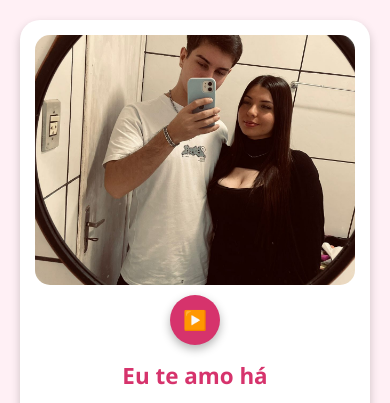
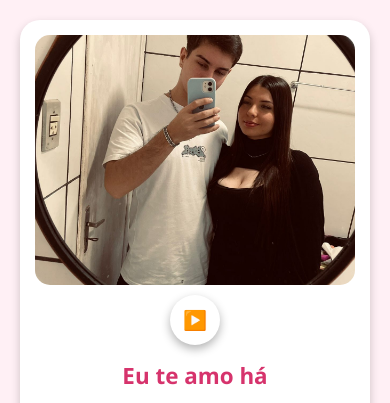
Before and after one commit to LuanddSouza/Amor, a plain HTML site: page index.html in a window 390 px wide. Shown: the top 403 px of the page. Drawn offline with Linux system fonts and the light colour scheme.

Commit message:
Ajuste responsividade

```diff
--- a/style.css
+++ b/style.css
@@ -105,4 +105,8 @@ p {
     max-height: 250px;
     object-fit: cover;
   }
+
+  .music-control button{
+    background-color: transparent;
+  }
 }
```
